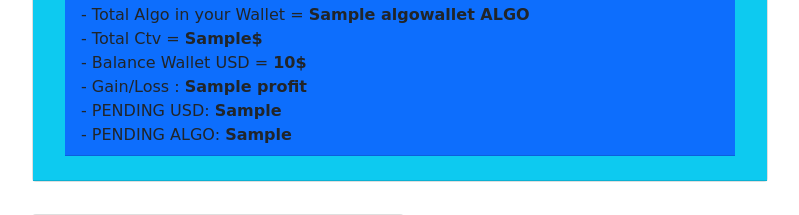
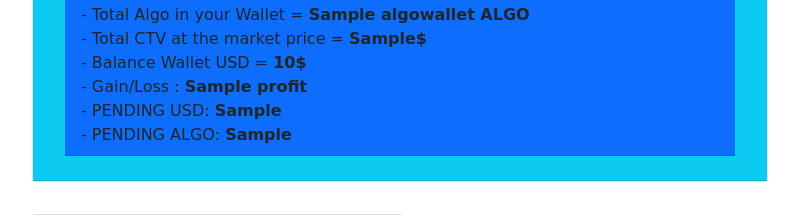
Before and after one commit to JIMMI74/Algorand_Social_Forum_Exchange-with-Django-Djongo-MongoDB-, a Django app: template accounts/templates/accounts/user_profile.html in a window 1280 px wide. Shown: the part 328-543 px from the top of the page, without its empty margins (50-849 px from the left). Run offline with Django 3.2, Linux system fonts and the light colour scheme; the template is opened without the code that fills it: most values are stand-ins (such as "Sample title", 1, 10 or a date in 2020); some libraries are stand-ins or nearby versions.

Commit message:
Update user_profile.html

```diff
--- a/accounts/templates/accounts/user_profile.html
+++ b/accounts/templates/accounts/user_profile.html
@@ -13,7 +13,7 @@
                 <div class="card-header bg-primary"> date enter: {{ user.date_joined|date:"d M Y" }}
                 <br>
                 <p class="mb-0">- Total Algo in your Wallet = <strong>{{ algowallet }} ALGO</strong></p>
-                    <p class="mb-0">- Total Ctv = <strong>{{ algo_usd }}$  </strong></p>
+                    <p class="mb-0">- Total CTV at the market price = <strong>{{ algo_usd }}$  </strong></p>
                 <p class="mb-0">- Balance Wallet USD = <strong>{{ remaining_balance }}$</strong></p>
                 <p class="mb-0">- Gain/Loss : <strong>{{ profit }}</strong></p>
                     <p class="mb-0">- PENDING USD: <strong>{{ pending_USD }}</strong></p>
```
